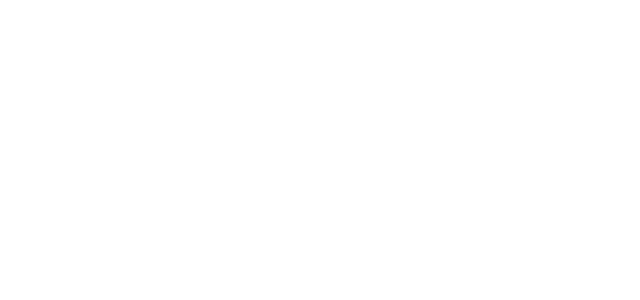
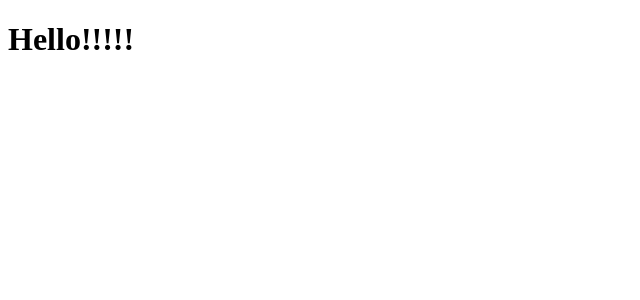
Before and after one commit to sgbo5003/movie_app_2020, a React (Create React App) app: page / in a window 1280 px wide. Shown: the top 300 px of the page, without its empty margins (0-640 px from the left). Built offline with nearby package versions, Linux system fonts and the light colour scheme.

Commit message:
0911일 수업내용 (App.js수정, readme.md 수정)

```diff
--- a/src/App.js
+++ b/src/App.js
@@ -1,7 +1,12 @@
 import React from "react";
 
 function App() {
-  return <div className="App" />;
+  //return <div className="App" />;
+  return (
+    <div>
+      <h1>Hello!!!!!</h1>
+    </div>
+  );
 }
 
 export default App;
```
Also changed, not shown: 1 other file (tests, documents, lock files or other folders).
